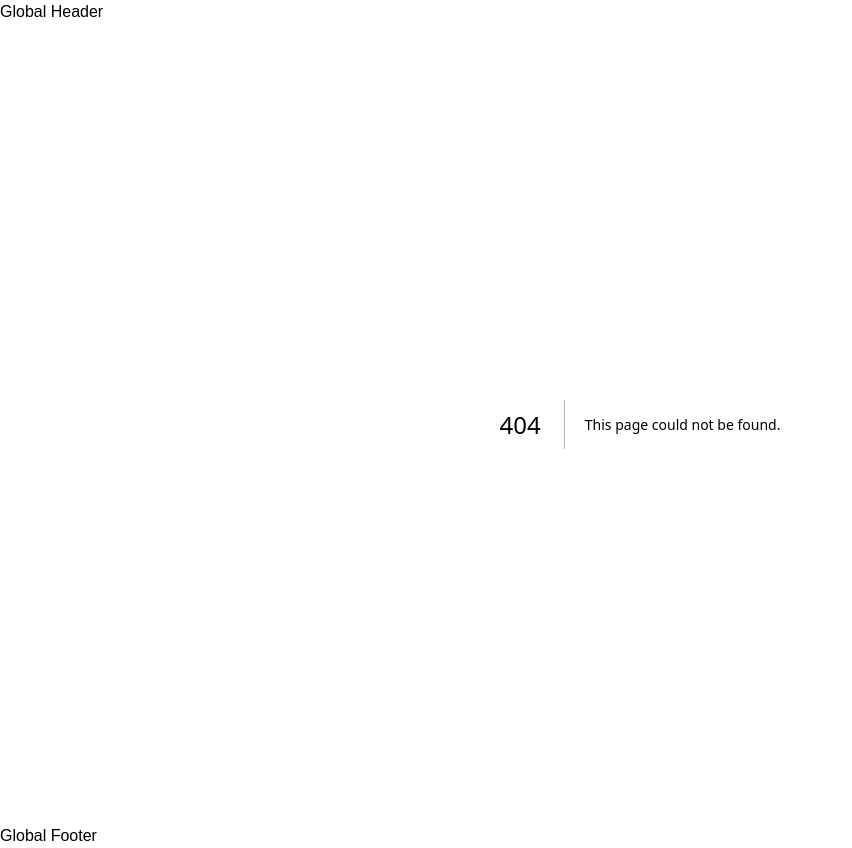
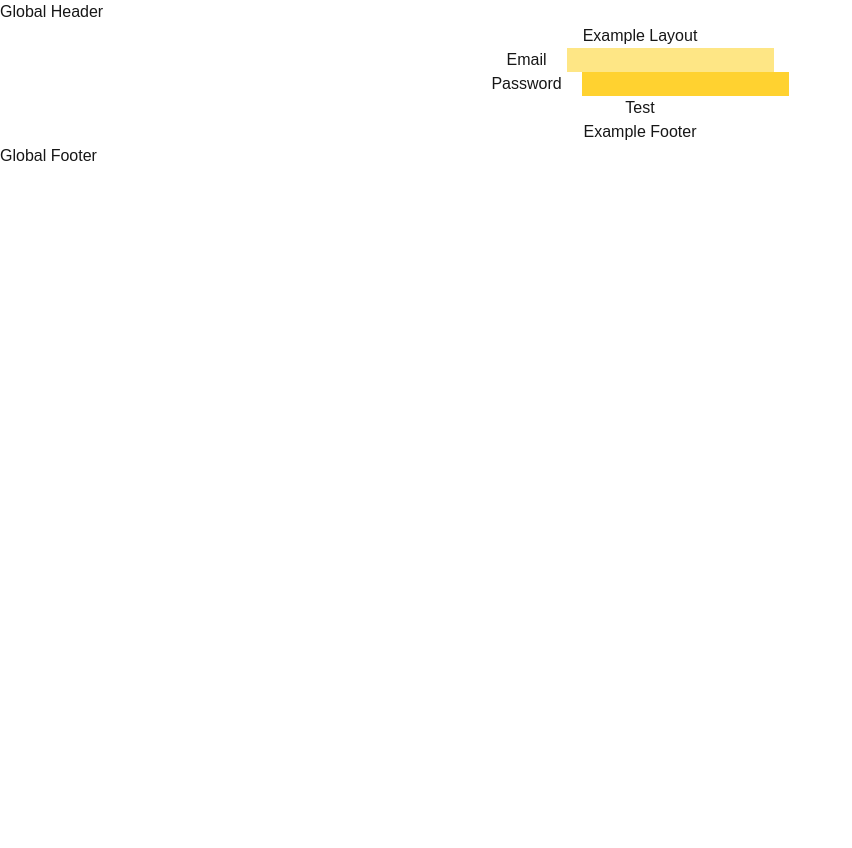
Before and after one commit to asrim10/next-35b, a Next.js app: page /example/input-form in a window 1280 px wide. Before the commit this address had no page. Shown: the whole page, without its empty margins (0-852 px from the left). After the commit the page ends 800 px from the top, so only its background shows below. Built offline with nearby package versions, Linux system fonts and the light colour scheme.

Commit message:
hook and setstate

```diff
--- /dev/null
+++ b/app/example/input-form/hooks/use-login.ts
@@ -0,0 +1,29 @@
+import { useState, ChangeEvent } from "react";
+
+//hook naming convention: "use" + Functionality
+export const useLoginForm = () => {
+  const [email, setEmail] = useState("");
+  const [password, setPassword] = useState("");
+  const handleEmail = (e: ChangeEvent<HTMLInputElement>) => {
+    setEmail(e.target.value);
+  };
+  const handlePassword = (e: ChangeEvent<HTMLInputElement>) => {
+    setPassword(e.target.value);
+  };
+  const handleSubmit = () => {
+    const loginData = {
+      email,
+      password,
+    };
+    alert("Login with" + email + " " + password);
+    //call api later
+  };
+
+  return {
+    email,
+    password,
+    handleEmail,
+    handlePassword,
+    handleSubmit,
+  };
+};
--- /dev/null
+++ b/app/example/input-form/page.tsx
@@ -0,0 +1,38 @@
+"use client";
+
+import { ChangeEvent, useState } from "react";
+import { useLoginForm } from "./hooks/use-login";
+export default function Page() {
+  // const [email, setEmail] = useState("");
+  // const [password, setPassword] = useState("");
+  // const handleEmail = (e: ChangeEvent<HTMLInputElement>) => {
+  //     setEmail(e.target.value);
+  //     // e- event, target -element, value- current value of input
+  // }
+  const { email, password, handleEmail, handlePassword, handleSubmit } =
+    useLoginForm();
+
+  return (
+    <div>
+      <div>
+        <label htmlFor="">Email</label>
+        <input
+          type="email"
+          value={email}
+          onChange={handleEmail}
+          className="bg-amber-200 ml-5 text-black"
+        />
+      </div>
+      <div>
+        <label htmlFor="">Password</label>
+        <input
+          type="password"
+          value={password}
+          onChange={handlePassword}
+          className="ml-5 bg-amber-300 text-black"
+        />
+      </div>
+      <button onClick={() => alert("Email: " + email)}> Test</button>
+    </div>
+  );
+}
--- a/app/example/state/page.tsx
+++ b/app/example/state/page.tsx
@@ -26,7 +26,8 @@ export default function Page() {
     }, [count]); //every time count changes, this funcions runs
     //[count, var2, ...] multiple dependencies can be watched
 
-  return (
+    return (
+      // re-render this when state changes
     <div>
           <div>Count: {count}</div>
           <button onClick={handlePlus} className="border p-2 bg-blue-500 text-white">
```
